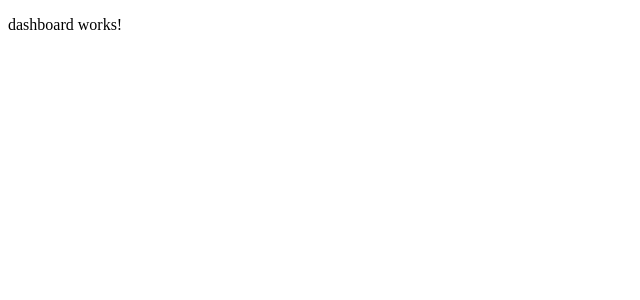
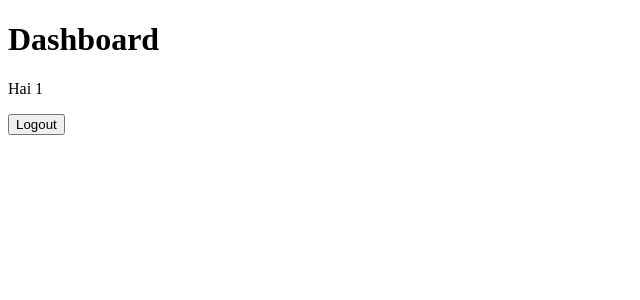
Before and after one commit to dhonstudio/ng-auth, an Angular app: page /dashboard in a window 1280 px wide. Shown: the top 300 px of the page, without its empty margins (0-640 px from the left). Built offline with nearby package versions, Linux system fonts and the light colour scheme; sample sign-in values are in the browser's storage.

Commit message:
check token and implement logout

```diff
--- a/src/app/components/dashboard/dashboard.component.html
+++ b/src/app/components/dashboard/dashboard.component.html
@@ -1 +1,5 @@
-<p>dashboard works!</p>
+<div>
+    <h1>Dashboard</h1>
+    <p>Hai {{user.sub}}</p>
+    <button (click)="logout()">Logout</button>
+</div>
--- a/src/app/components/dashboard/dashboard.component.ts
+++ b/src/app/components/dashboard/dashboard.component.ts
@@ -1,4 +1,6 @@
 import { Component, OnInit } from '@angular/core';
+import { Router } from '@angular/router';
+import { AuthService } from 'src/app/services/auth.service';
 
 @Component({
   selector: 'app-dashboard',
@@ -6,10 +8,21 @@ import { Component, OnInit } from '@angular/core';
   styleUrls: ['./dashboard.component.scss']
 })
 export class DashboardComponent implements OnInit {
+  user: any;
 
-  constructor() { }
+  constructor(
+    private _auth: AuthService,
+    private _router: Router,
+  ) { }
 
   ngOnInit(): void {
+    this.user = this._auth.getUser();
+    console.log(this.user);
+  }
+
+  logout(): void {
+    this._auth.logout();
+    this._router.navigate(['/login']);
   }
 
 }
--- a/src/app/services/auth.service.ts
+++ b/src/app/services/auth.service.ts
@@ -30,6 +30,16 @@ export class AuthService {
     return !!localStorage.getItem('authToken');
   }
 
+  getUser(): any {
+    const token = localStorage.getItem('authToken');
+    if (token) {
+      const decodedToken = JSON.parse(atob(token.split('.')[1]));
+      return decodedToken;
+    }
+
+    return null
+  }
+
   private handleError(error: HttpErrorResponse) {
     let errorMessage = 'Unknown error!';
     if (error.error instanceof ErrorEvent) {
```
